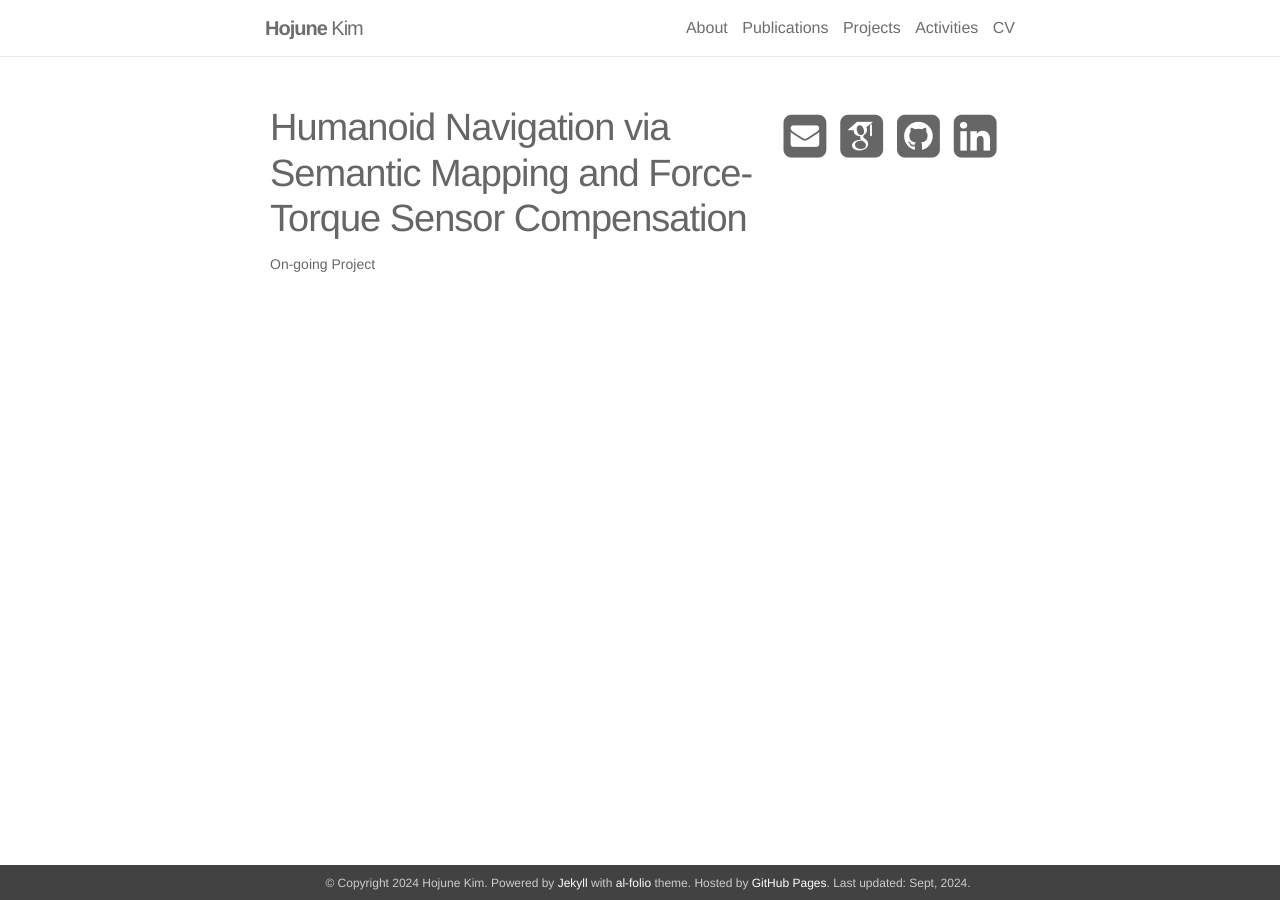
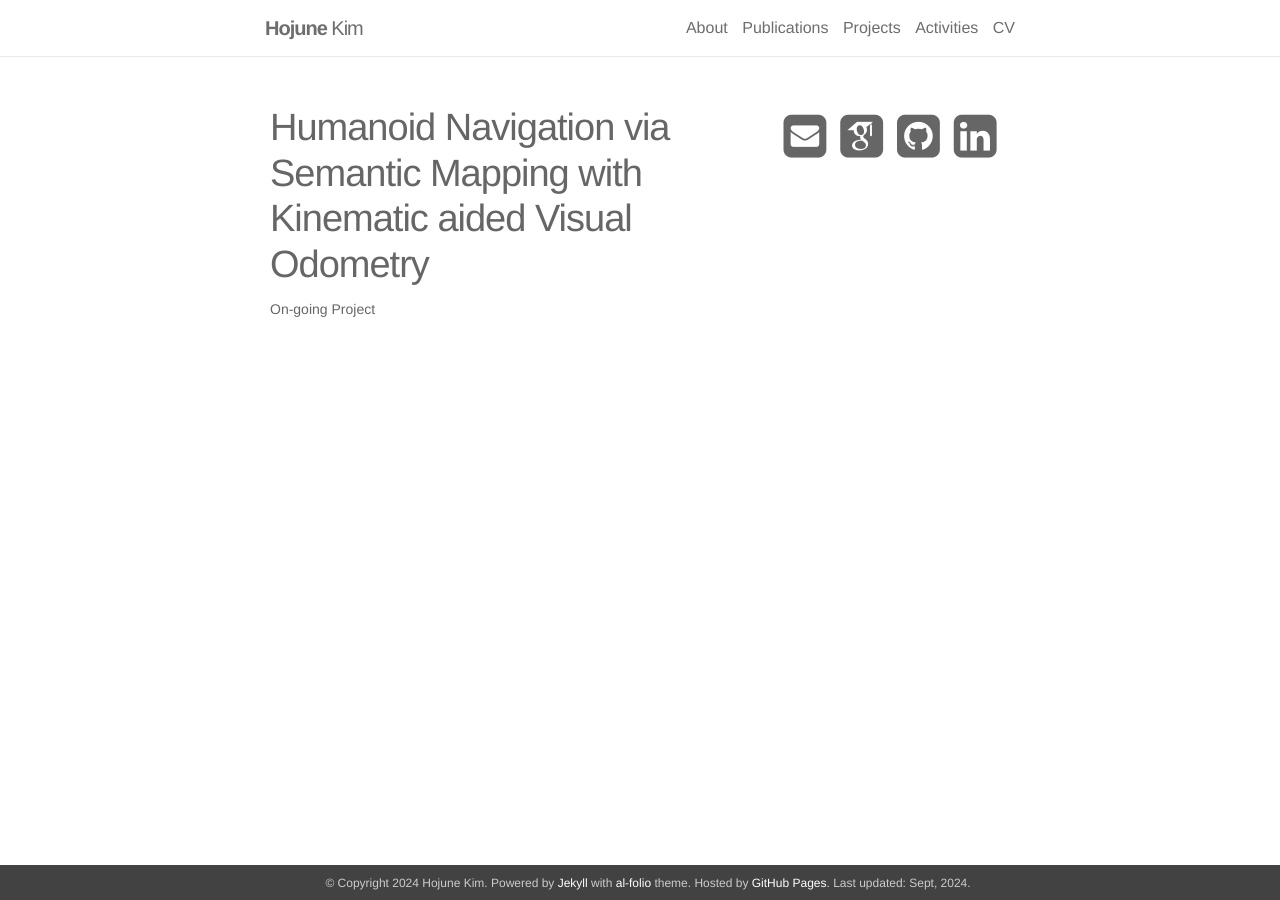
Before and after one commit to hojjunekim/hojjunekim.github.io, a Jekyll site: the page built from _projects/a_toro.md, in a window 1280 px wide. Built offline with Jekyll 4.4.1, drawn with Linux system fonts in a browser that asks for light colours; nearby versions of some CDN libraries; some web fonts are replaced.

Commit message:
update CV

```diff
--- a/_projects/a_toro.md
+++ b/_projects/a_toro.md
@@ -1,6 +1,6 @@
 ---
 layout: page
-title: Humanoid Navigation via Semantic Mapping and Force-Torque Sensor Compensation
+title: Humanoid Navigation via Semantic Mapping with Kinematic aided Visual Odometry
 affiliation: German Aerospace Center DLR
 position: Guest Student Researcher
 description: On-going Project
```
Also changed, not shown: _pages/about.md (+2 -2 lines), 1 other file.
